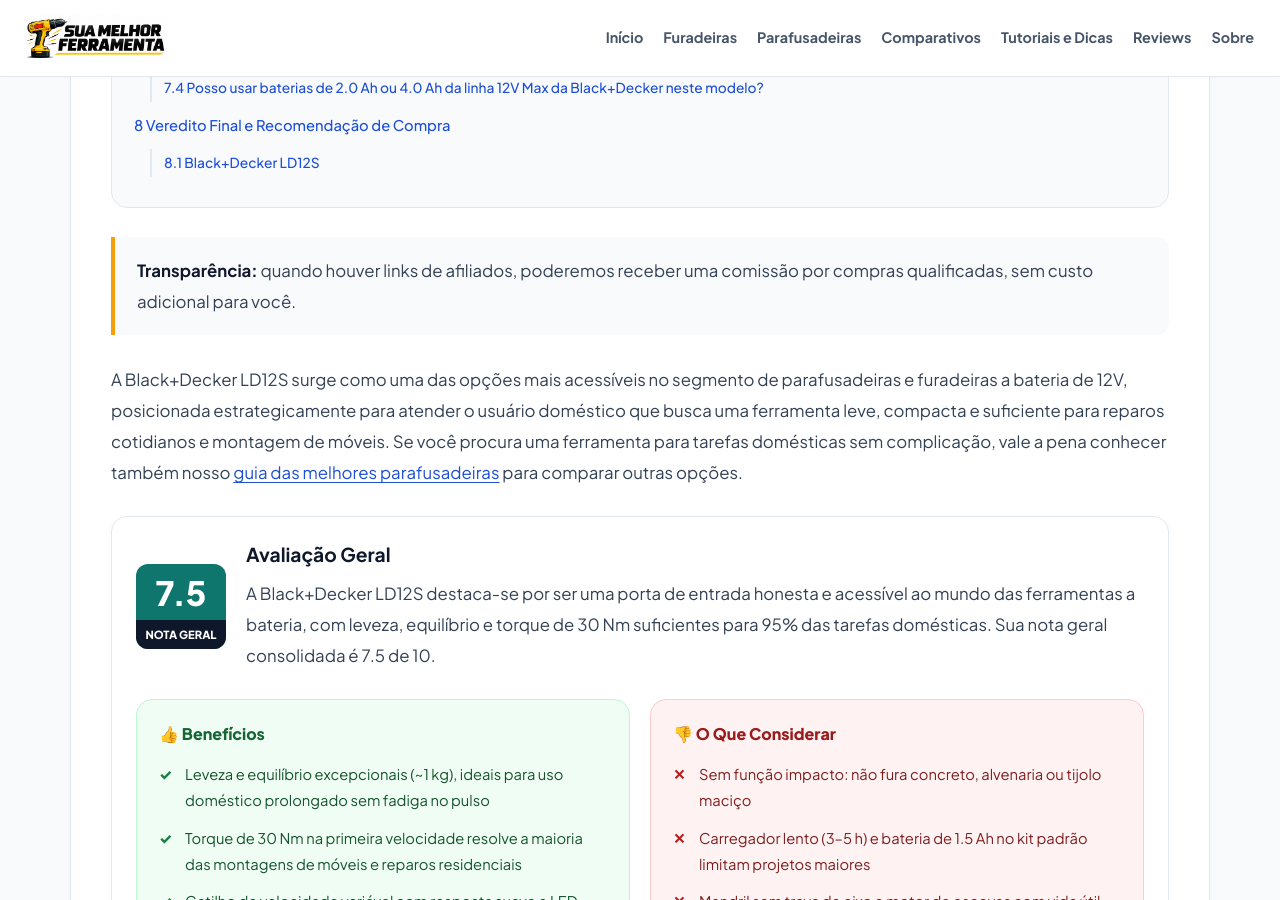
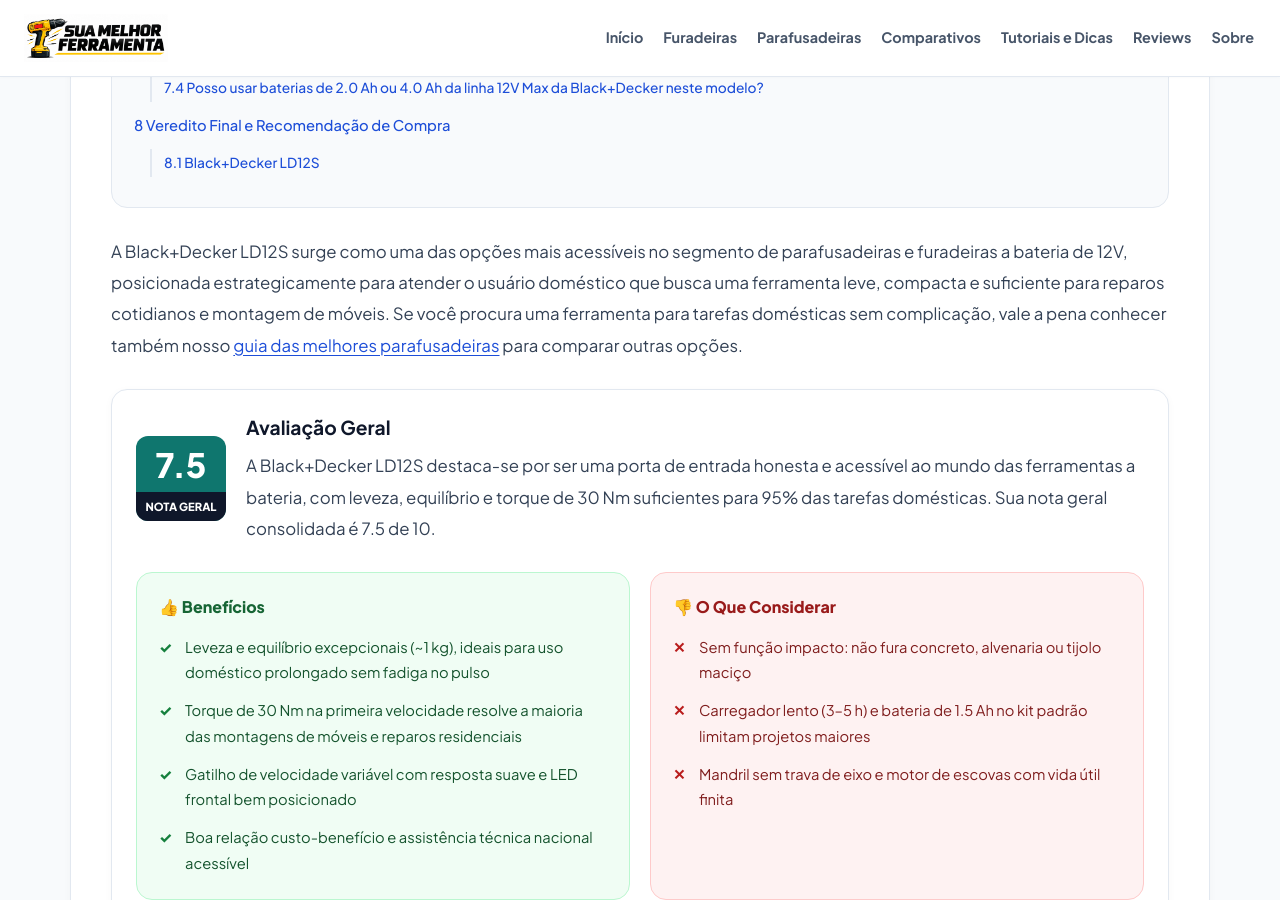
Before and after one commit to membroequipe/SiteReview, a Jekyll site: the page built from _posts/2026-10-24-black-decker-ld12s.md, in a window 1280 px wide and 900 px high, scrolled down 1232 px. Built offline with Jekyll 4.4.1, drawn with Linux system fonts in a browser that asks for light colours; some of the changed lines change nothing that is shown.

Commit message:
Update 2026-10-24-black-decker-ld12s.md

```diff
--- a/_posts/2026-10-24-black-decker-ld12s.md
+++ b/_posts/2026-10-24-black-decker-ld12s.md
@@ -3,7 +3,7 @@
 title: "Review Black+Decker LD12S: Vale a Pena em 2026? Análise Completa!"
 description: "Análise completa da Black+Decker LD12S: torque de 30 Nm, 12V, leve e compacta. Vale a pena em 2026? Veja desempenho real, prós, contras e veredito."
 slug: "review-black-decker-ld12s"
-categories: [furadeiras, reviews]
+categories: [furadeiras, parafusadeiras, reviews]
 produto_id: black_decker_ld12s
 image: "/assets/images/posts/black-decker-ld12s.webp"
 image_alt: "Black+Decker LD12S em destaque"
@@ -26,8 +26,6 @@
 ---
 
 {% include review-toc.html %}
-
-> **Transparência:** quando houver links de afiliados, poderemos receber uma comissão por compras qualificadas, sem custo adicional para você.
 
 A Black+Decker LD12S surge como uma das opções mais acessíveis no segmento de parafusadeiras e furadeiras a bateria de 12V, posicionada estrategicamente para atender o usuário doméstico que busca uma ferramenta leve, compacta e suficiente para reparos cotidianos e montagem de móveis. Se você procura uma ferramenta para tarefas domésticas sem complicação, vale a pena conhecer também nosso [guia das melhores parafusadeiras]({{ '/qual-a-melhor-parafusadeira/' | relative_url }}) para comparar outras opções.
 
```
